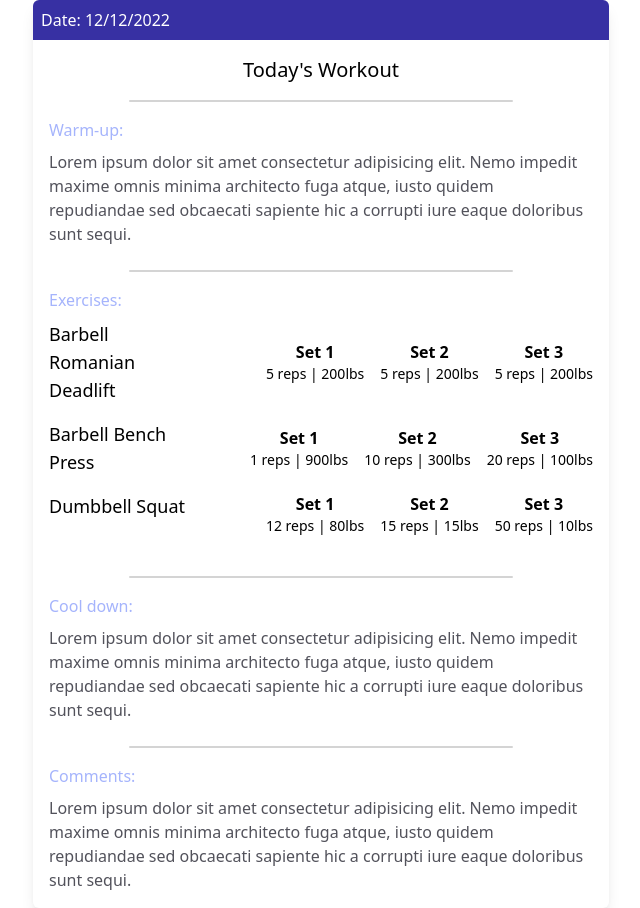
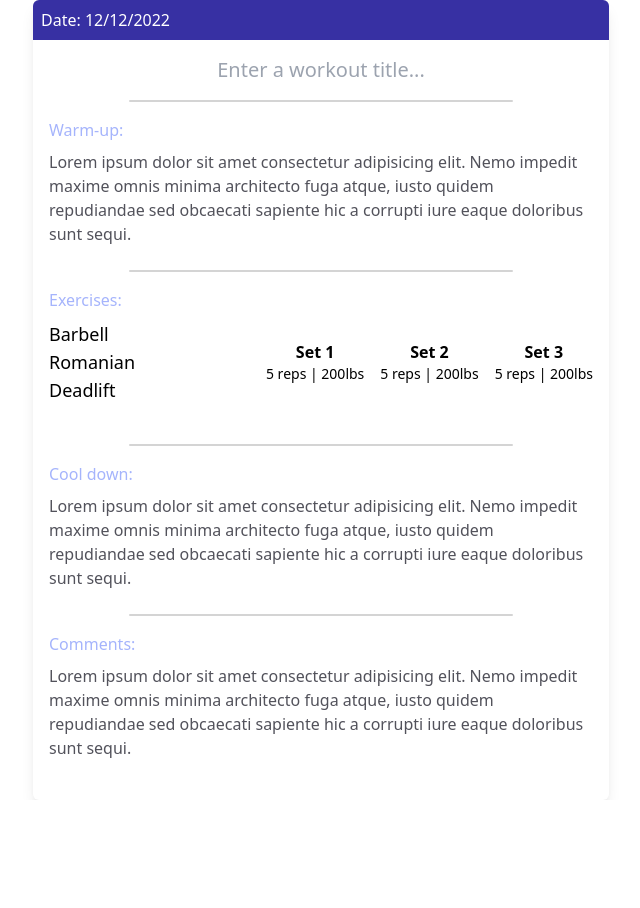
Before and after one commit to cmdcjones/clientfocusv2, a React (Vite) app in the folder client/: page / in a window 1280 px wide. Shown: the whole page, without its empty margins (319-959 px from the left). After the commit the page ends 800 px from the top, so only its background shows below. Built offline with nearby package versions, Linux system fonts and the light colour scheme.

Commit message:
create WorkoutTitle component

```diff
--- a/client/src/App.jsx
+++ b/client/src/App.jsx
@@ -1,4 +1,5 @@
 import "./App.css";
+import { WorkoutTitle } from "./components/WorkoutTitle";
 
 export default function App() {
   const exercises = [
@@ -19,40 +20,6 @@ export default function App() {
         },
       ],
     },
-    {
-      name: "Barbell Bench Press",
-      sets: [
-        {
-          reps: 1,
-          weight: 900,
-        },
-        {
-          reps: 10,
-          weight: 300,
-        },
-        {
-          reps: 20,
-          weight: 100,
-        },
-      ],
-    },
-    {
-      name: "Dumbbell Squat",
-      sets: [
-        {
-          reps: 12,
-          weight: 80,
-        },
-        {
-          reps: 15,
-          weight: 15,
-        },
-        {
-          reps: 50,
-          weight: 10,
-        },
-      ],
-    },
   ];
 
   return (
@@ -60,11 +27,7 @@ export default function App() {
       <div className="max-w-sm mx-auto bg-indigo-800 p-2 rounded-t-md md:max-w-xl">
         <p className="text-md font-medium text-white">Date: 12/12/2022</p>
       </div>
-      <div className="min-h-10 p-2">
-        <p className="text-black font-medium text-xl text-center mt-2">
-          Today's Workout
-        </p>
-      </div>
+      <WorkoutTitle />
       <div className="divider"></div>
       <div className="min-h-300 p-4">
         <p className="text-indigo-300 font-medium text-md mb-2">Warm-up:</p>
--- /dev/null
+++ b/client/src/components/WorkoutTitle.jsx
@@ -0,0 +1,32 @@
+import { useState } from "react";
+
+export function WorkoutTitle() {
+  const [title, setTitle] = useState("");
+  const [status, setStatus] = useState("saved");
+
+  return (
+    <div className="min-h-10 p-2 flex justify-center">
+      {status == "saved" && title.length > 0 ? (
+        <p
+          className="text-black font-medium text-xl mt-2"
+          onClick={() => {
+            setStatus("editing");
+            setTitle("");
+          }}
+        >
+          {title}
+        </p>
+      ) : (
+        <input
+          type="text"
+          className="text-black font-medium text-xl text-center mt-2"
+          value={title}
+          placeholder="Enter a workout title..."
+          onFocus={() => setStatus("editing")}
+          onBlur={() => setStatus("saved")}
+          onChange={(e) => setTitle(e.target.value)}
+        />
+      )}
+    </div>
+  );
+}
```
